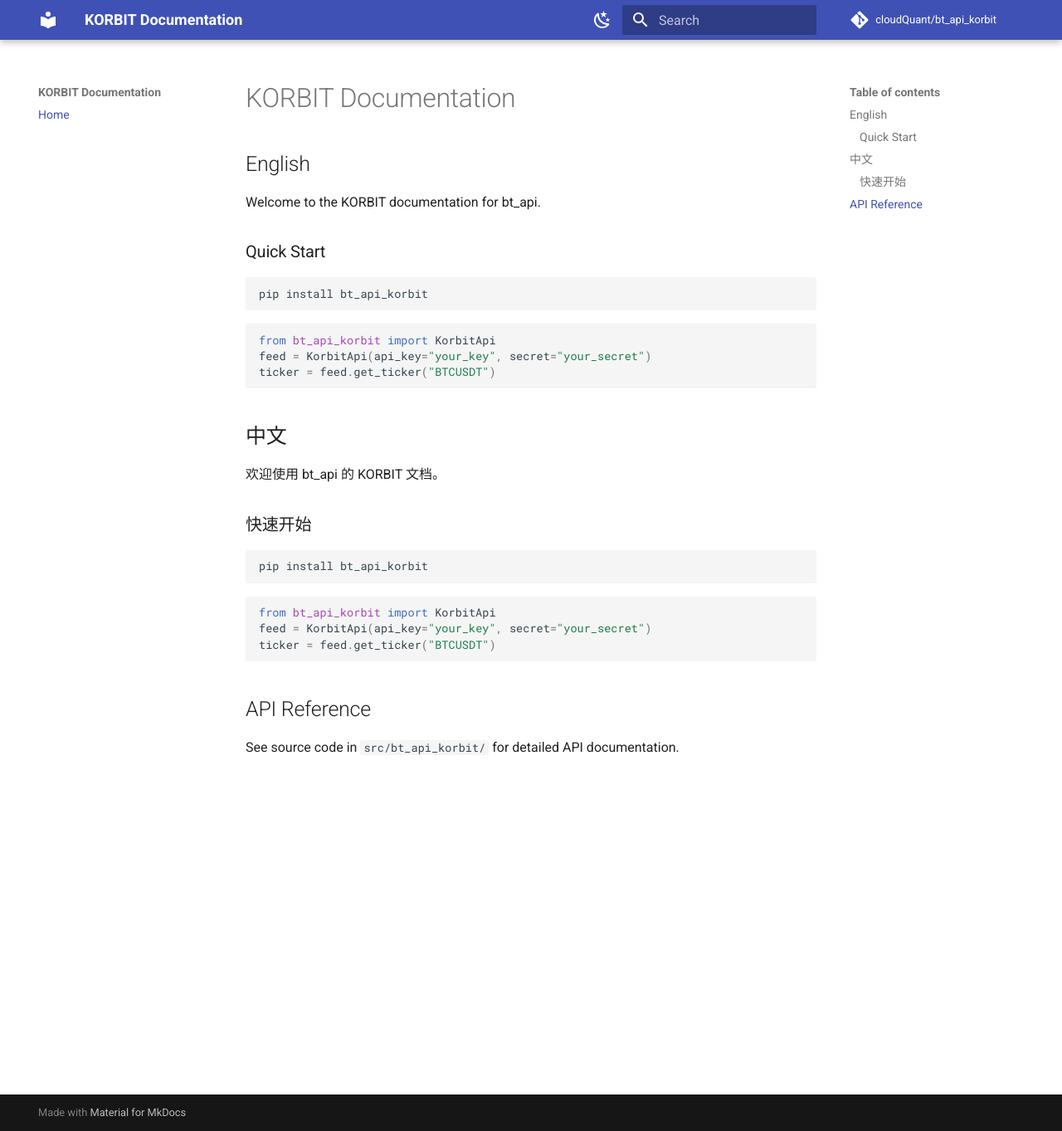
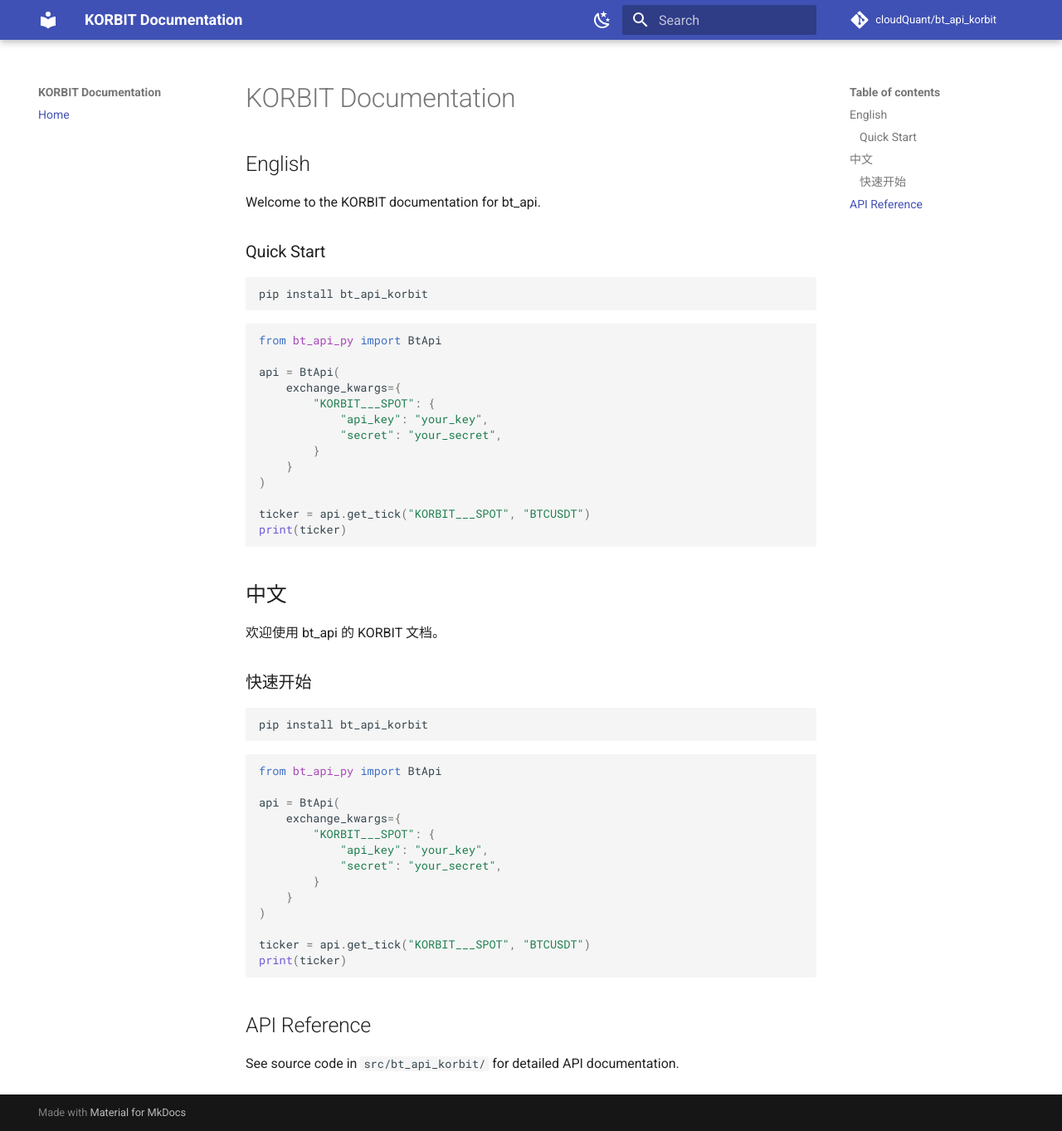
Before and after one commit to cloudQuant/bt_api_korbit, an MkDocs documentation site: the page built from docs/index.md, in a window 1280 px wide and 1363 px high. Shown: the whole window at 83% size. Built offline with MkDocs 1.6.1 and Material for MkDocs 9.7.7, drawn with Linux system fonts in a browser that asks for light colours; comment, search, counter and statistics services are not loaded.

````diff
--- a/docs/index.md
+++ b/docs/index.md
@@ -11,9 +11,19 @@ pip install bt_api_korbit
 ```
 
 ```python
-from bt_api_korbit import KorbitApi
-feed = KorbitApi(api_key="your_key", secret="your_secret")
-ticker = feed.get_ticker("BTCUSDT")
+from bt_api_py import BtApi
+
+api = BtApi(
+    exchange_kwargs={
+        "KORBIT___SPOT": {
+            "api_key": "your_key",
+            "secret": "your_secret",
+        }
+    }
+)
+
+ticker = api.get_tick("KORBIT___SPOT", "BTCUSDT")
+print(ticker)
 ```
 
 ## 中文
@@ -27,9 +37,19 @@ pip install bt_api_korbit
 ```
 
 ```python
-from bt_api_korbit import KorbitApi
-feed = KorbitApi(api_key="your_key", secret="your_secret")
-ticker = feed.get_ticker("BTCUSDT")
+from bt_api_py import BtApi
+
+api = BtApi(
+    exchange_kwargs={
+        "KORBIT___SPOT": {
+            "api_key": "your_key",
+            "secret": "your_secret",
+        }
+    }
+)
+
+ticker = api.get_tick("KORBIT___SPOT", "BTCUSDT")
+print(ticker)
 ```
 
 ## API Reference
````
Also changed, not shown: README.md (+20 -6 lines), pyproject.toml (+8 -4 lines), 6 other files.
